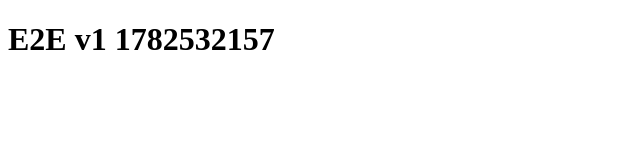
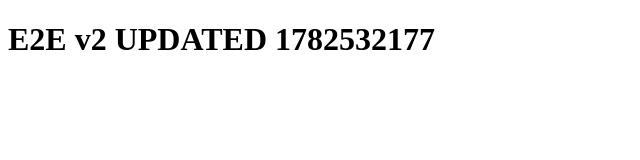
Before and after one commit to dfrysinger/shared-artifacts-public, a plain HTML site: page docs/p-20260627T034918Z-s36mfs/p.html in a window 1280 px wide. Shown: the whole page, without its empty margins (0-640 px from the left). Drawn offline with Linux system fonts and the light colour scheme.

Commit message:
share-artifact: publish p.html

```diff
--- a/docs/p-20260627T034918Z-s36mfs/p.html
+++ b/docs/p-20260627T034918Z-s36mfs/p.html
@@ -1 +1 @@
-<!doctype html><h1>E2E v1 1782532157</h1>
+<!doctype html><h1>E2E v2 UPDATED 1782532177</h1>
```
